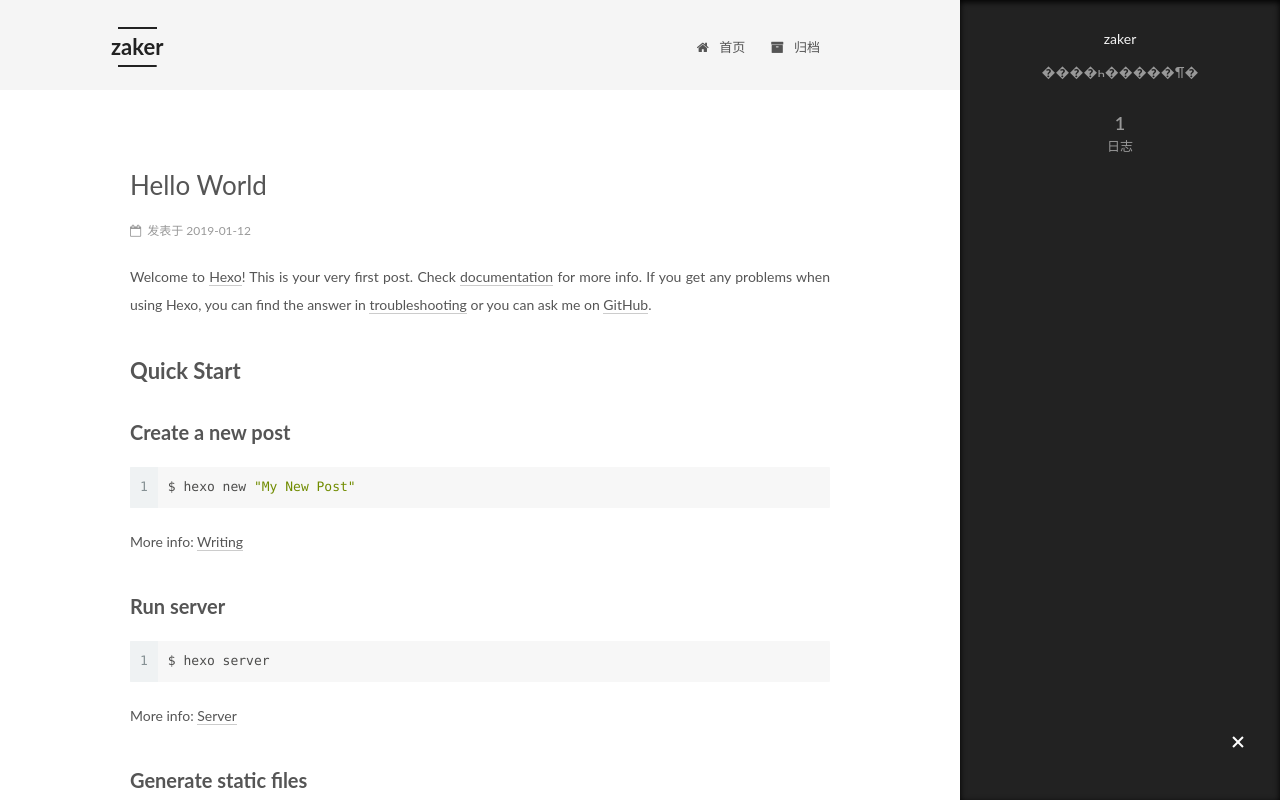
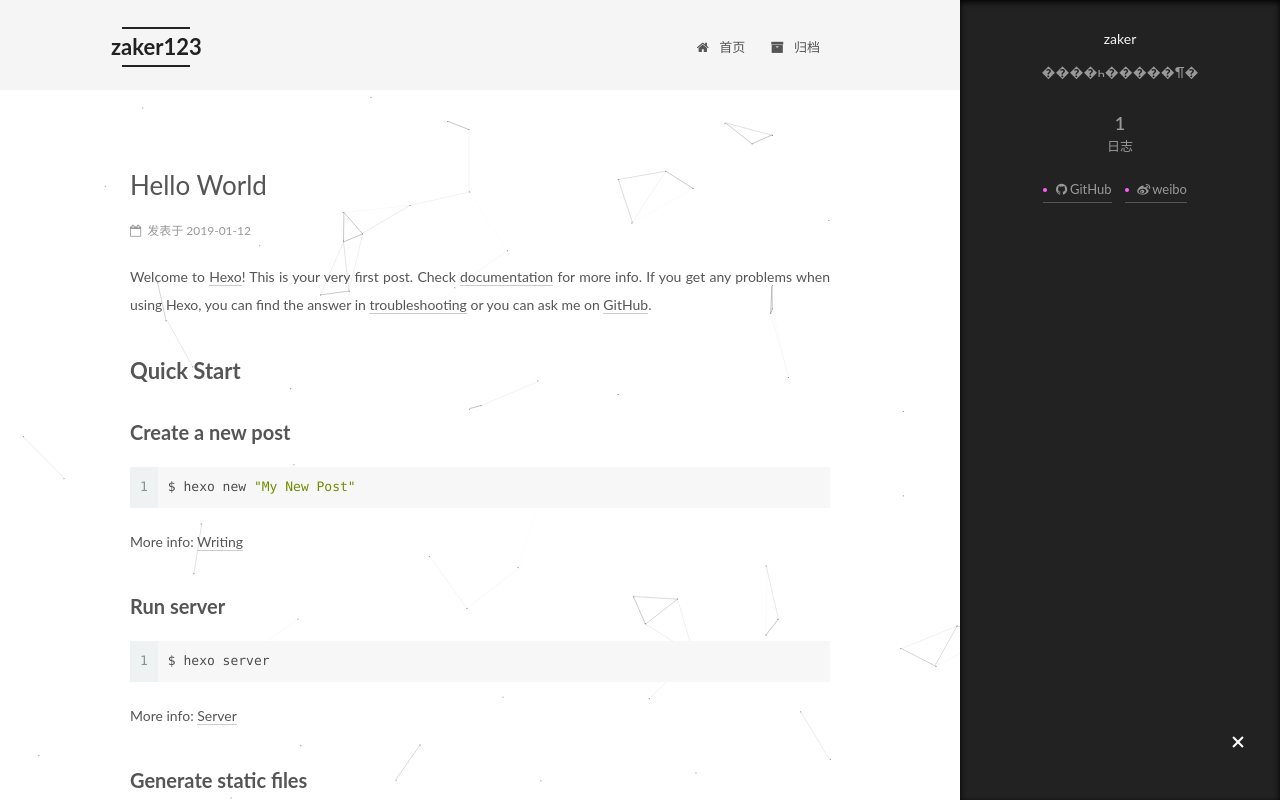
Before and after one commit to zaker123/zaker123.github.io, a plain HTML site: page index.html in a window 1280 px wide. Both pictures are taken after a click on the element 1238 px from the left and 743 px from the top of the page. Shown: the top 800 px of the page. Drawn offline with Linux system fonts and the light colour scheme.

Commit message:
Site updated: 2019-01-12 15:09:14

```diff
--- a/2019/01/12/hello-world/index.html
+++ b/2019/01/12/hello-world/index.html
@@ -83,7 +83,7 @@
 <meta property="og:type" content="article">
 <meta property="og:title" content="Hello World">
 <meta property="og:url" content="http://yoursite.com/2019/01/12/hello-world/index.html">
-<meta property="og:site_name" content="zaker">
+<meta property="og:site_name" content="zaker123">
 <meta property="og:description" content="Welcome to Hexo! This is your very first post. Check documentation for more info. If you get any problems when using Hexo, you can find the answer in troubleshooting or you can ask me on GitHub. Quick">
 <meta property="og:locale" content="zh-Hans">
 <meta property="og:updated_time" content="2019-01-12T05:49:12.773Z">
@@ -125,7 +125,7 @@
 
 
 
-  <title>Hello World | zaker</title>
+  <title>Hello World | zaker123</title>
 
 
 
@@ -155,12 +155,12 @@
     <div class="custom-logo-site-title">
       <a href="/" class="brand" rel="start">
         <span class="logo-line-before"><i></i></span>
-        <span class="site-title">zaker</span>
+        <span class="site-title">zaker123</span>
         <span class="logo-line-after"><i></i></span>
       </a>
     </div>
 
-        <p class="site-subtitle">��ӭ����zaker��Сվ</p>
+        <p class="site-subtitle">Welcome to zaker123's blog!</p>
 
   </div>
 
@@ -241,7 +241,7 @@
     </span>
 
     <span hidden itemprop="publisher" itemscope="" itemtype="http://schema.org/Organization">
-      <meta itemprop="name" content="zaker">
+      <meta itemprop="name" content="zaker123">
     </span>
 
 
@@ -416,6 +416,22 @@
 
 
 
+            <div class="links-of-author motion-element">
+
+                  <span class="links-of-author-item">
+                    <a href="https://github.com/zaker123" target="_blank" title="GitHub">
+
+                        <i class="fa fa-fw fa-github"></i>GitHub</a>
+                  </span>
+
+                  <span class="links-of-author-item">
+                    <a href="https://weibo.com/p/1005055338478446/home?from=page_100505_profile&wvr=6&mod=data#place" target="_blank" title="weibo">
+
+                        <i class="fa fa-fw fa-weibo"></i>weibo</a>
+                  </span>
+
+            </div>
+
 
 
 
@@ -535,6 +551,8 @@
 
 
 
+
+
     <script type="text/javascript" src="/lib/jquery/index.js?v=2.1.3"></script>
 
 
@@ -561,6 +579,11 @@
 
 
     <script type="text/javascript" src="/lib/fancybox/source/jquery.fancybox.pack.js?v=2.1.5"></script>
+
+
+
+
+    <script type="text/javascript" src="/lib/canvas-nest/canvas-nest.min.js"></script>
 
 
 
@@ -643,5 +666,8 @@
 
 
 
+
+<script type="text/javascript" src="//cdn.bootcss.com/canvas-nest.js/1.0.0/canvas-nest.min.js"></script>
+
 </body>
 </html>
--- a/css/main.css
+++ b/css/main.css
@@ -1822,7 +1822,7 @@
   width: 4px;
   height: 4px;
   border-radius: 50%;
-  background: #52e9e3;
+  background: #ff5eff;
 }
 .links-of-blogroll {
   font-size: 13px;
--- a/index.html
+++ b/index.html
@@ -81,13 +81,13 @@
 
 <meta name="description" content="����һ�����¶�">
 <meta property="og:type" content="website">
-<meta property="og:title" content="zaker">
+<meta property="og:title" content="zaker123">
 <meta property="og:url" content="http://yoursite.com/index.html">
-<meta property="og:site_name" content="zaker">
+<meta property="og:site_name" content="zaker123">
 <meta property="og:description" content="����һ�����¶�">
 <meta property="og:locale" content="zh-Hans">
 <meta name="twitter:card" content="summary">
-<meta name="twitter:title" content="zaker">
+<meta name="twitter:title" content="zaker123">
 <meta name="twitter:description" content="����һ�����¶�">
 
 
@@ -124,7 +124,7 @@
 
 
 
-  <title>zaker</title>
+  <title>zaker123</title>
 
 
 
@@ -155,12 +155,12 @@
     <div class="custom-logo-site-title">
       <a href="/" class="brand" rel="start">
         <span class="logo-line-before"><i></i></span>
-        <span class="site-title">zaker</span>
+        <span class="site-title">zaker123</span>
         <span class="logo-line-after"><i></i></span>
       </a>
     </div>
 
-        <p class="site-subtitle">��ӭ����zaker��Сվ</p>
+        <p class="site-subtitle">Welcome to zaker123's blog!</p>
 
   </div>
 
@@ -241,7 +241,7 @@
     </span>
 
     <span hidden itemprop="publisher" itemscope="" itemtype="http://schema.org/Organization">
-      <meta itemprop="name" content="zaker">
+      <meta itemprop="name" content="zaker123">
     </span>
 
 
@@ -408,6 +408,22 @@
 
 
 
+            <div class="links-of-author motion-element">
+
+                  <span class="links-of-author-item">
+                    <a href="https://github.com/zaker123" target="_blank" title="GitHub">
+
+                        <i class="fa fa-fw fa-github"></i>GitHub</a>
+                  </span>
+
+                  <span class="links-of-author-item">
+                    <a href="https://weibo.com/p/1005055338478446/home?from=page_100505_profile&wvr=6&mod=data#place" target="_blank" title="weibo">
+
+                        <i class="fa fa-fw fa-weibo"></i>weibo</a>
+                  </span>
+
+            </div>
+
 
 
 
@@ -511,6 +527,8 @@
 
 
 
+
+
     <script type="text/javascript" src="/lib/jquery/index.js?v=2.1.3"></script>
 
 
@@ -537,6 +555,11 @@
 
 
     <script type="text/javascript" src="/lib/fancybox/source/jquery.fancybox.pack.js?v=2.1.5"></script>
+
+
+
+
+    <script type="text/javascript" src="/lib/canvas-nest/canvas-nest.min.js"></script>
 
 
 
@@ -615,5 +638,8 @@
 
 
 
+
+<script type="text/javascript" src="//cdn.bootcss.com/canvas-nest.js/1.0.0/canvas-nest.min.js"></script>
+
 </body>
 </html>
```
Also changed, not shown: archives/2019/01/index.html (+32 -6 lines), archives/2019/index.html (+32 -6 lines), archives/index.html (+32 -6 lines).
